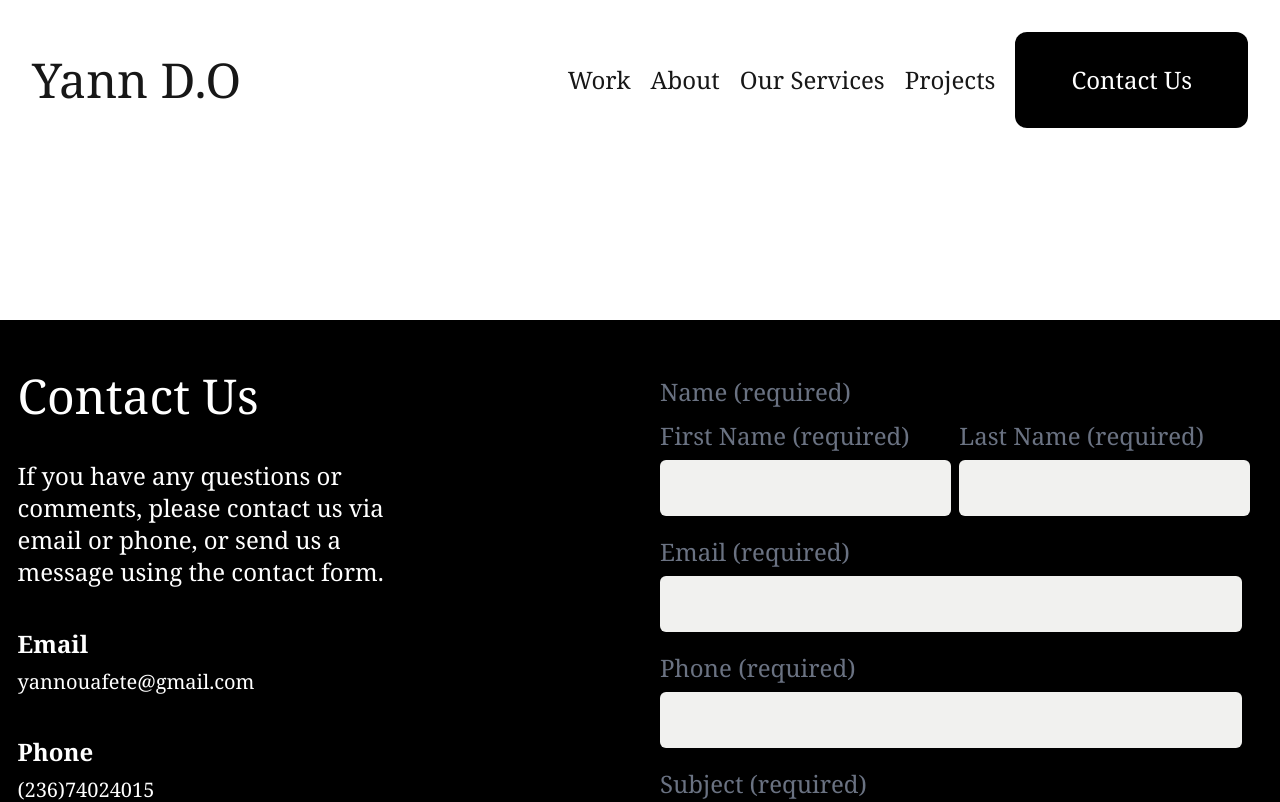
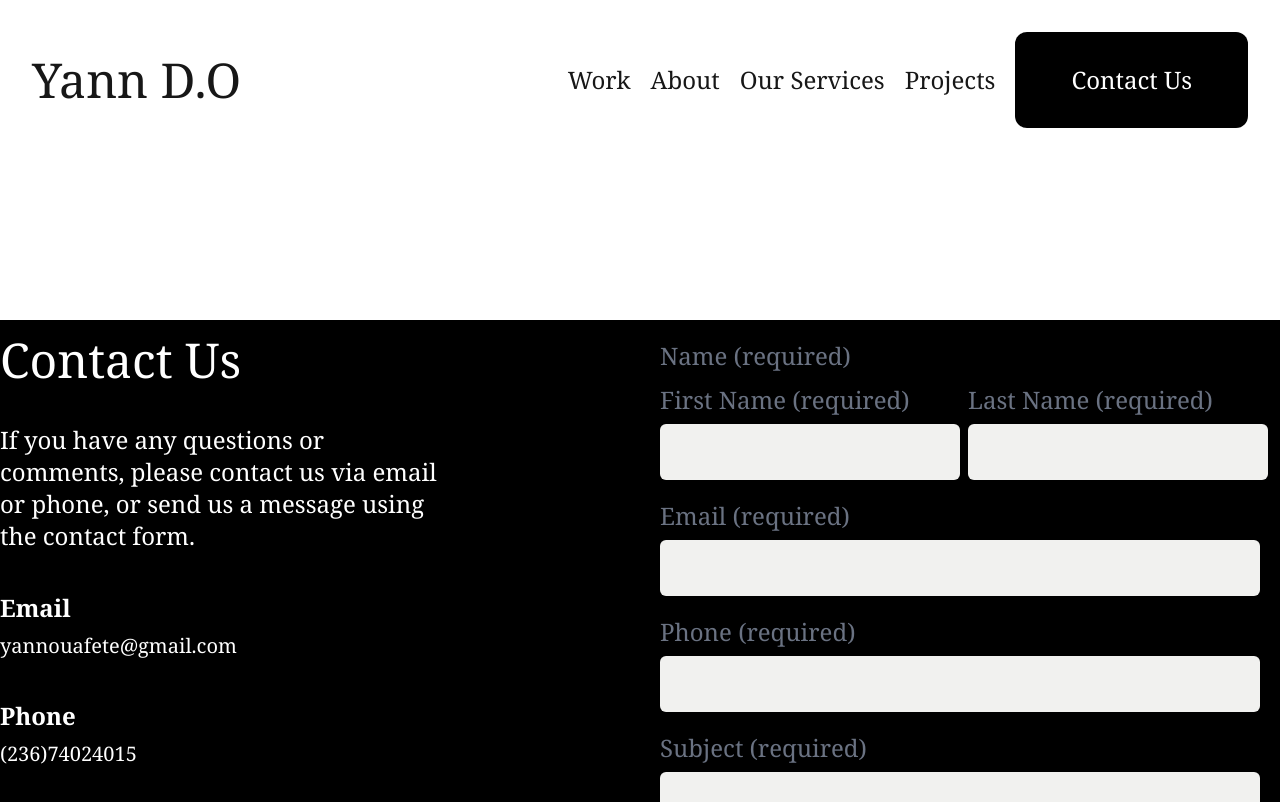
Before and after one commit to yann-bot/portfolio, a Next.js app: page /contact in a window 1280 px wide. Shown: the top 802 px of the page. Built offline with nearby package versions, Linux system fonts and the light colour scheme.

Commit message:
ajutement de style

```diff
--- a/src/app/contact/page.tsx
+++ b/src/app/contact/page.tsx
@@ -5,7 +5,7 @@ import { FaFacebookF,FaInstagram, FaTwitter } from "react-icons/fa";
 
 export default function Contact() {
   return (
-    <div className="mt-80 flex flex-col mb-90 p-9  bg-black text-white text-2xl p-0">
+    <div className="mt-80 flex flex-col mb-90  bg-black text-white text-2xl p-0">
        <div className="flex  gap-50">
           <div className=" flex flex-col w-1/2  font-serif mt-4 gap-10 ">
             <div className="text-5xl">Contact Us</div>
```
